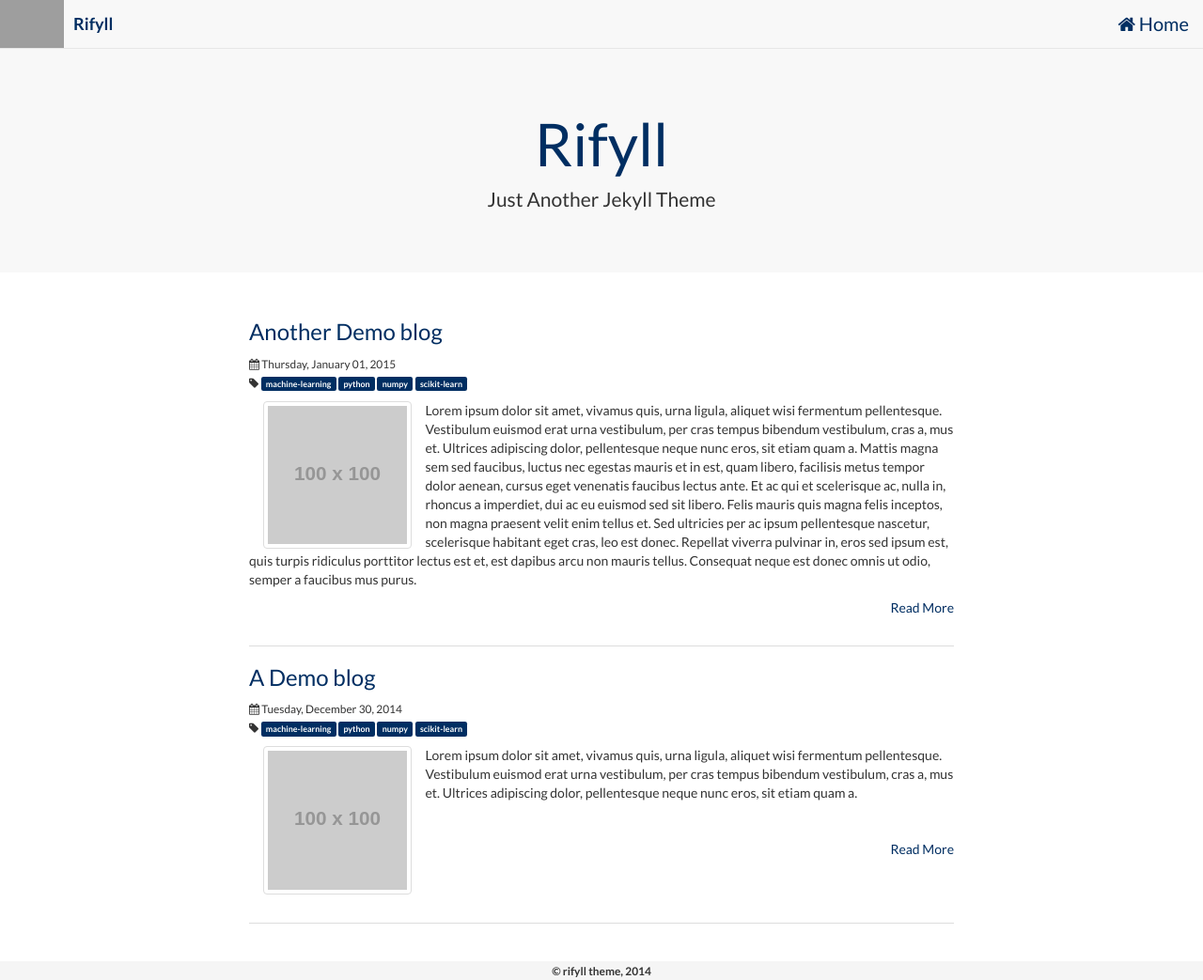
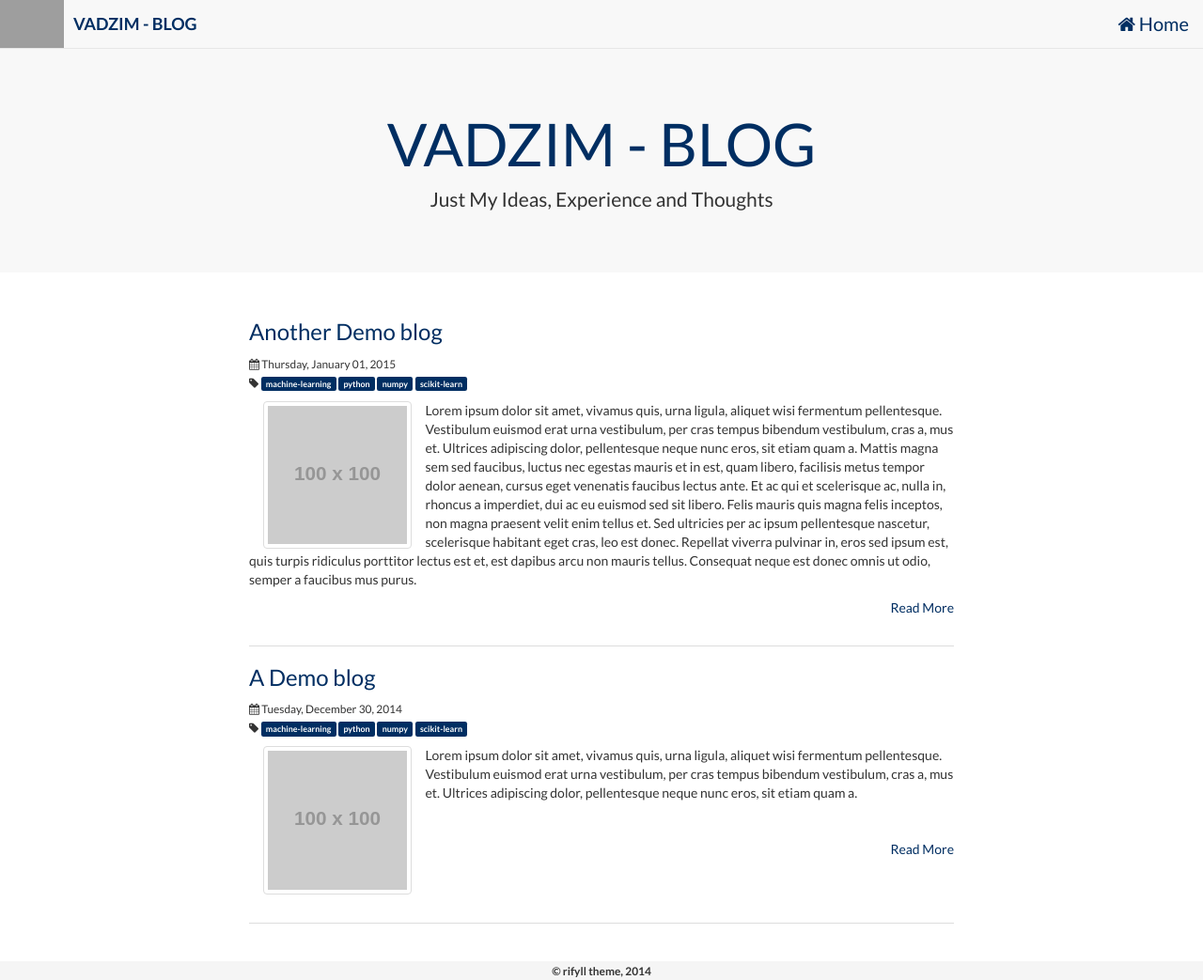
Before and after one commit to vadzim-pro/blog, a Jekyll site: the page built from index.html, in a window 1280 px wide and 1043 px high. Shown: the whole window at 94% size. Built offline with Jekyll 4.4.1, drawn with Linux system fonts in a browser that asks for light colours; nearby versions of some CDN libraries; grey boxes are pictures that could not be loaded.

Commit message:
Update _config.yml

```diff
--- a/_config.yml
+++ b/_config.yml
@@ -1,8 +1,8 @@
 # Site settings
-title: Rifyll
-email: somename@somedomain.com
-description: "Just Another Jekyll Theme"
-logo_location: "https://placeholdit.imgix.net/~text?txtsize=30&bg=F8F8F8&txtclr=002E62&txt=LOGO&w=100&h=100"
+title: VADZIM - BLOG
+email: vadimsea14@gmail.com
+description: "Just My Ideas, Experience and Thoughts"
+logo_location: "https://vadzim-pro.github.io/images/logo.jpg"
 
 #baseurl: "" # the subpath of your site, e.g. /blog/
 #url: "" # the base hostname & protocol for your site
```
